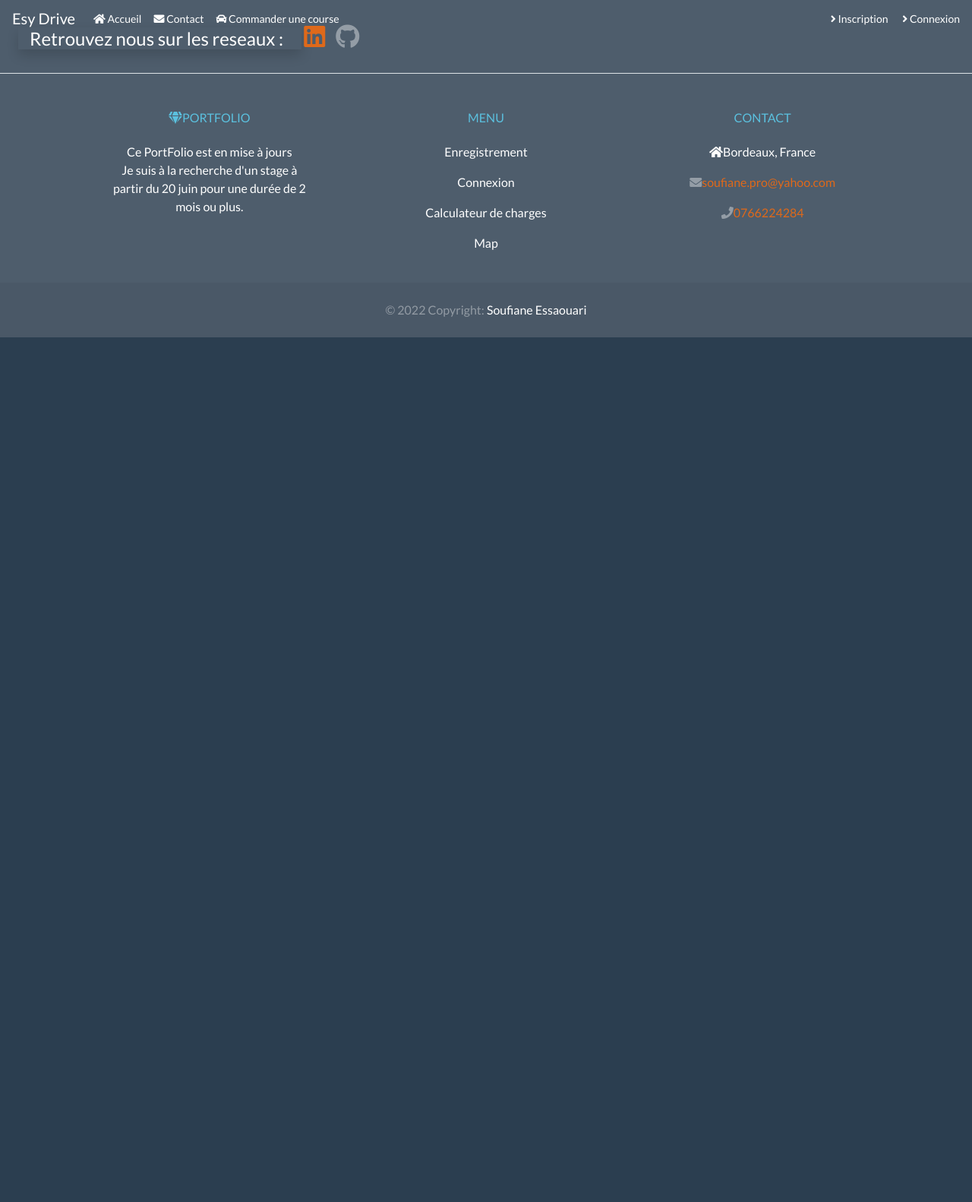
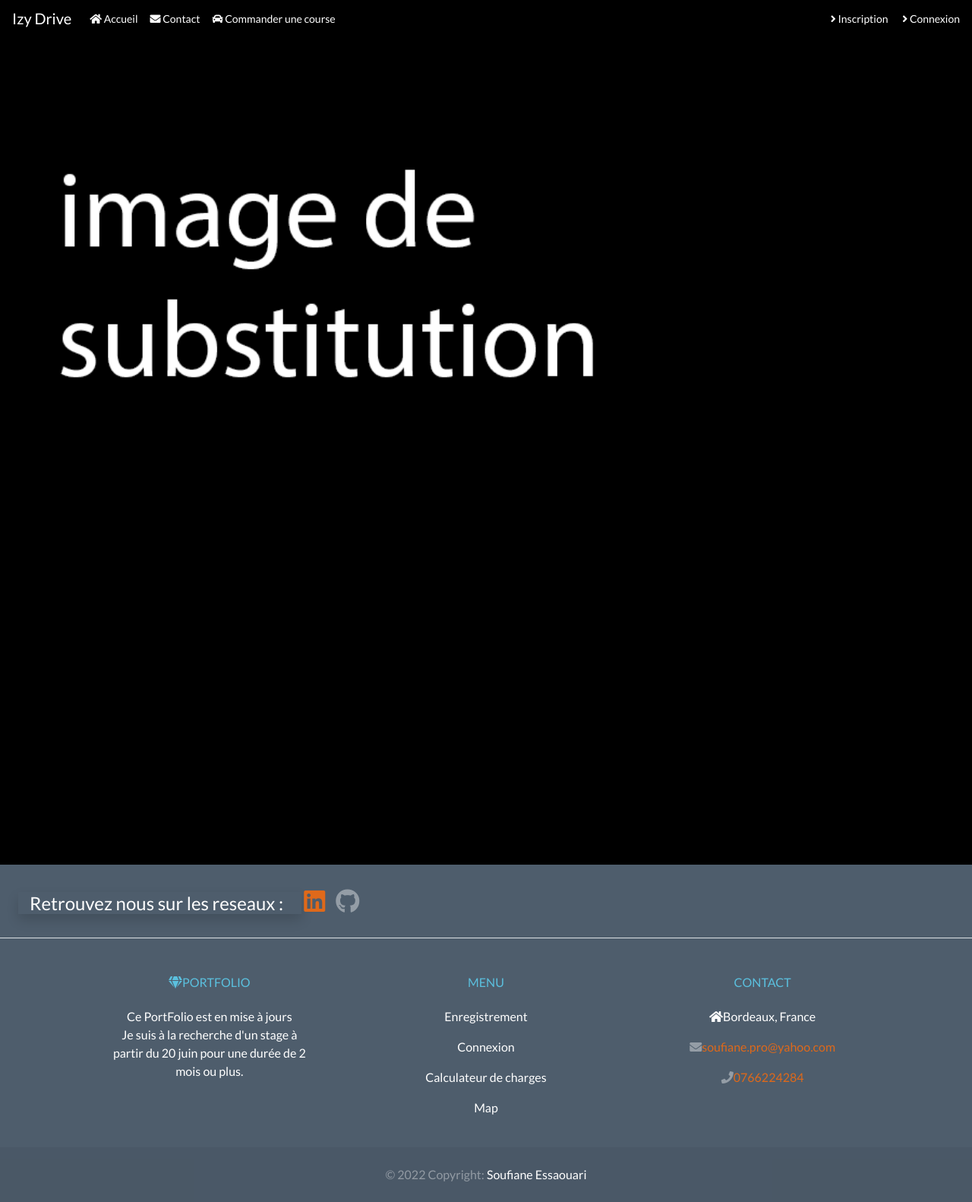
Before and after one commit to essasoufiane/Transporteur, a Symfony app: template templates/home/index.html.twig in a window 1280 px wide. Shown: the whole page at 76% size. Before the commit the page ends 444 px from the top, so only its background shows below. Run offline with Twig, Linux system fonts and the light colour scheme; the template is opened without the code that fills it, so the values that code supplies are empty; some libraries are stand-ins or nearby versions.

Commit message:
+ background image slider

```diff
--- a/assets/styles/app.css
+++ b/assets/styles/app.css
@@ -1,3 +1,3 @@
-body {
-    background-color: lightgray;
+body{
+    background-color: rgb(231, 5, 5);
 }
--- a/templates/home/index.html.twig
+++ b/templates/home/index.html.twig
@@ -1,10 +1,35 @@
 {% extends 'base.html.twig' %}
 
-{% block title %}Page Accueil | Home {% endblock %}
+{% block title %}Page Accueil | Home
+{% endblock %}
 
 {% block body %}
 
+	{# ------image Background slider #}
+	<div class="bd-example">
+	  <div id="carouselExampleCaptions" class="carousel slide pointer-event" data-ride="carousel">
+	    <div class="carousel-inner" role="listbox">
+	      <div class="carousel-item active">
+	        <img class="d-block w-100" data-src="holder.js/900x300?auto=yes&amp;bg=777&amp;fg=555&amp;text=First slide" alt="First slide [900x300]" src="assets/images/FOND900_800.png" data-holder-rendered="true">
+	        <div class="carousel-caption d-none d-md-block">
+	        </div>
+	      </div>
+	      <div class="carousel-item">
+	        <img class="d-block w-100" data-src="holder.js/900x300?auto=yes&amp;bg=666&amp;fg=444&amp;text=Second slide" alt="Second slide [900x300]" src="assets/images/FOND900_800_2.png" data-holder-rendered="true">
+	        <div class="carousel-caption d-none d-md-block">
+	        </div>
+	      </div>
+	    </div>
+	  </div>
+	</div>
+		{# <div style=" background-attachment: fixed, scroll; background-image: url('assets/images/network-4894813_1920.jpg');
+			        min-height: 350px;
+			        text-decoration: none;"> <div style="background: #300130;
+				background: -moz-linear-gradient(top, #300130 0%, #000000 100%);
+				background: -webkit-linear-gradient(top, #300130 0%, #000000 100%);
+				background: linear-gradient(to bottom, #300130 0%, #000000 100%);
+				filter: progid:DXImageTransform.Microsoft.gradient( startColorstr='#300130', endColorstr='#000000',GradientType=0 );">
+			<section class="banniere d-flex flex-column" style="min-height:800px;">
+					</section> #}
 
-
-
-{% endblock %}
+				{% endblock %}
--- a/templates/partials/header.html.twig
+++ b/templates/partials/header.html.twig
@@ -1,5 +1,5 @@
 <nav class="navbar navbar-expand-lg navbar-light fixed-top">
-	<a class="navbar-brand text-white" href="#">Esy Drive</a>
+	<a class="navbar-brand  text-white" href="#">Izy Drive</a>
 	<button class="navbar-toggler" type="button" data-toggle="collapse" data-target="#navbarSupportedContent" aria-controls="navbarSupportedContent" aria-expanded="false" aria-label="Toggle navigation">
 		<span class="navbar-toggler-icon"></span>
 	</button>
```
Also changed, not shown: templates/partials/h.html.twig (deleted, +0 -35 lines), public/assets/images/FOND900_800.png (added), public/assets/images/FOND900_800_2.png (added).
